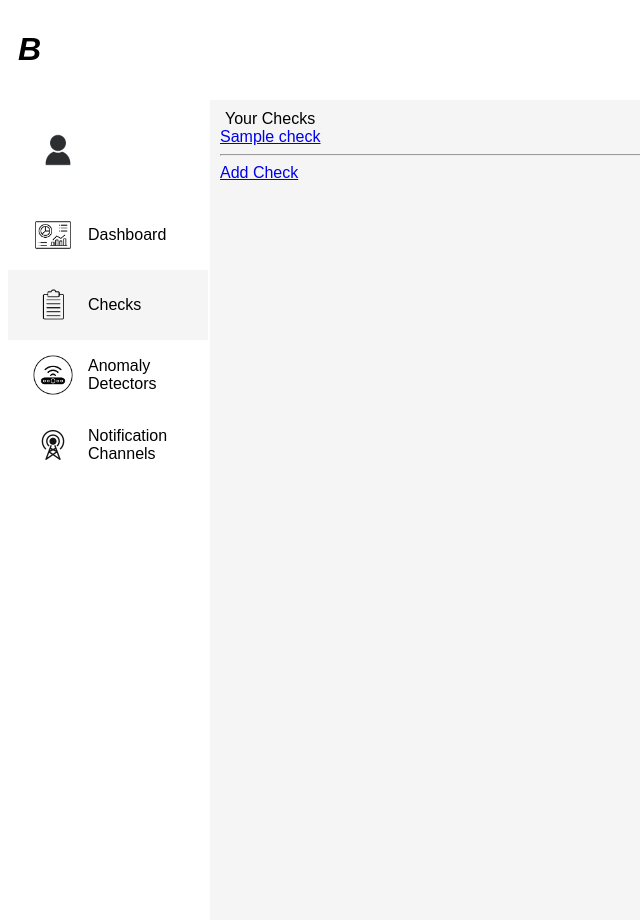
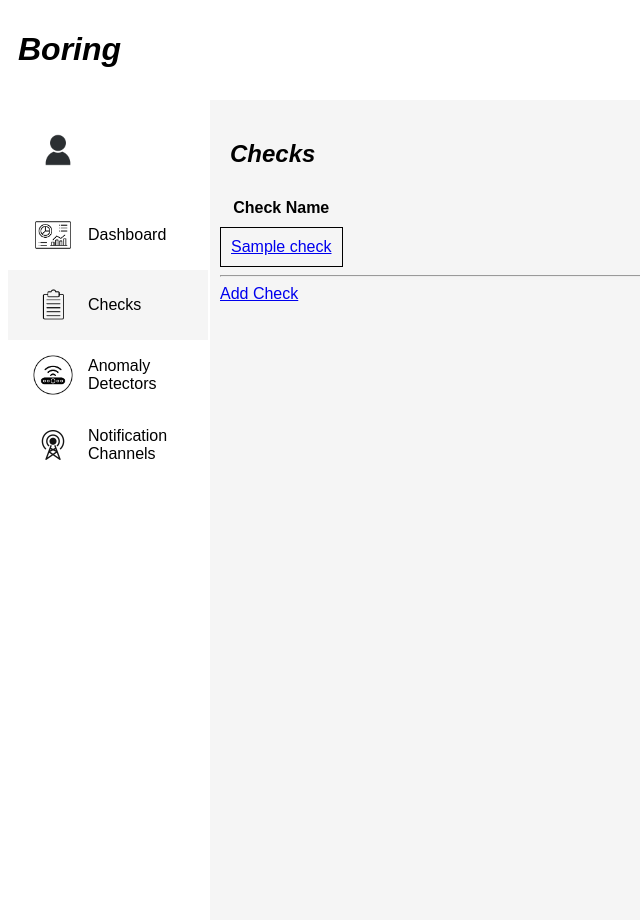
Before and after one commit to rickspencer3/boring-obervability, a Flask app: template app/templates/checks/index.html in a window 1280 px wide; the page is wider, and only the part inside the window is pictured. Shown: that part, without its empty margins (0-640 px from the left). Run offline with Flask 2, Linux system fonts and the light colour scheme; the template is opened without the code that fills it: values that come from a table or form of the project are taken from there, others are empty; tables that the repository leaves empty hold one stand-in row (values such as "Sample post"); some libraries are stand-ins or nearby versions.

Commit message:
start on improved styling

```diff
--- a/app/templates/base.html
+++ b/app/templates/base.html
@@ -3,15 +3,19 @@
 
 <head>
     <meta charset="UTF-8">
-    <title>{% block title %} {% endblock %} Boring Observability</title>
+    <title>{% block title %} {% endblock %} - Boring Observability</title>
     <style>
         body {
             font-family: Arial, Helvetica, sans-serif;
         }
 
-        h2 {
-            width: 100%;
+        h1,
+        h2, h3 {
+            font-style: italic;
+            padding: 10px;
         }
+
+
 
         .title {
             margin: 5px;
@@ -64,6 +68,22 @@
             padding-left: 15px;
         }
 
+        table {
+            border-collapse: collapse;
+        }
+
+        td {
+            border: 1px solid;
+            padding: 10px;
+        }
+        th {
+            padding-bottom: 10px;
+        }
+
+        div .add-to {
+            padding-top: 20px;
+        }
+
         .content {
             width: 100%;
             height: 100%;
@@ -80,7 +100,7 @@
 <body>
     <script src="https://ajax.googleapis.com/ajax/libs/jquery/3.1.1/jquery.min.js"></script>
     <div>
-        <H1 style="font-style: italic; padding: 10px;">B</H1>
+        <H1>Boring</H1>
     </div>
     <nav>
         <div>
@@ -89,10 +109,12 @@
                         class="tab-title">{{current_user.username}}</span>
             </div>
         </div>
-        <div id="dashboard-nav"><a href="{{ url_for('main.index') }}"><img src="{{url_for('static', filename='dashboard.png')}}" </IMG>
+        <div id="dashboard-nav"><a href="{{ url_for('main.index') }}"><img
+                    src="{{url_for('static', filename='dashboard.png')}}" </IMG>
                 <span class="tab-title">Dashboard</span></a>
         </div>
-        <div id="checks-nav"><a href="{{ url_for('checks.index') }}"><img src="{{url_for('static', filename='checks.png')}}" </IMG>
+        <div id="checks-nav"><a href="{{ url_for('checks.index') }}"><img
+                    src="{{url_for('static', filename='checks.png')}}" </IMG>
                 <span class="tab-title">Checks</span></a>
         </div>
         <div id="detectors-nav"><a href="{{ url_for('anomaly_detectors.index') }}"><img
@@ -100,7 +122,7 @@
                     Detectors</span></a>
         </div>
 
-        <div id="channels-nav" ><a href="{{ url_for('notification_channels.index') }}"><img
+        <div id="channels-nav"><a href="{{ url_for('notification_channels.index') }}"><img
                     src="{{url_for('static', filename='notification-channels.png')}}" </IMG>
                 <span class="tab-title">Notification Channels</span></a>
         </div>
--- a/app/templates/checks/add_anomaly_detector.html
+++ b/app/templates/checks/add_anomaly_detector.html
@@ -4,7 +4,7 @@
 <script>
     $("#checks-nav").addClass("selected-nav");
 </script>
-<div class="content">
+
     <h2>Add Anomoly Detector to {{check.name}}</h2>
     <FORM method="post">
         <label for="anomaly_detector_id">Anomaly Detector</label>
@@ -16,5 +16,5 @@
         <BR>
         <button type="submit">Submit</button>
     </FROM>
-</div>
+
 {% endblock %}
--- a/app/templates/checks/index.html
+++ b/app/templates/checks/index.html
@@ -4,13 +4,20 @@
 <script>
   $("#checks-nav").addClass("selected-nav");
 </script>
-    <span class="title">{% block title %} Your Checks {% endblock %}</span>
-    <div>
-
-      {% for check in checks %}
-      <div><a href="{{ url_for('checks.details', check_id=check.id) }}">{{check.name}}</a></div>
-      {% endfor %}
-    </div>
-    <hr>
-    <a href="{{ url_for('checks.new') }}">Add Check</a>
+<h2>{% block title %}Checks{% endblock %}</h2>
+<div>
+  <table>
+    <TR>
+      <TH>Check Name</TH>
+    </TR>
+    {% for check in checks %}
+    <TR>
+      <TD><a href="{{ url_for('checks.details', check_id=check.id) }}">{{check.name}}</a>
+</div>
+{% endfor %}
+</TD>
+</TR>
+</table>
+<hr>
+<a href="{{ url_for('checks.new') }}">Add Check</a>
 {% endblock %}
```
Also changed, not shown: app/templates/checks/details.html (+13 -13 lines).
